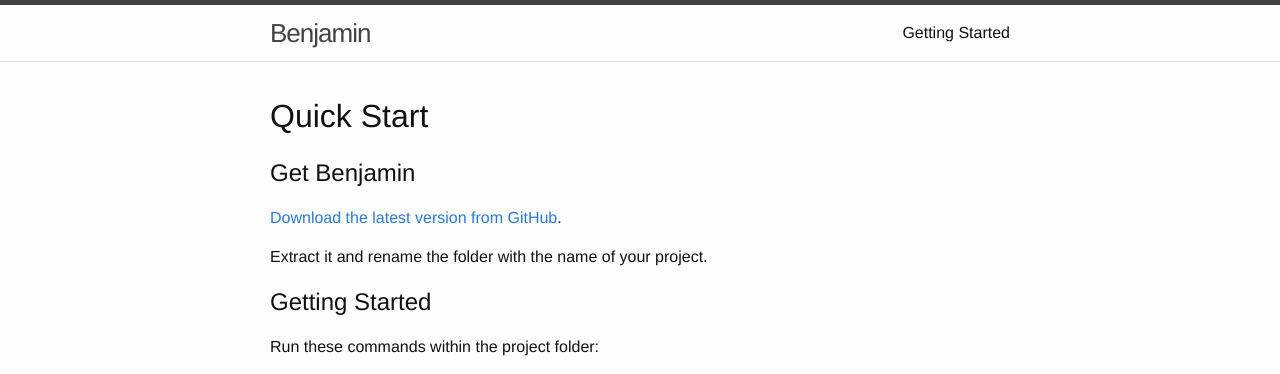
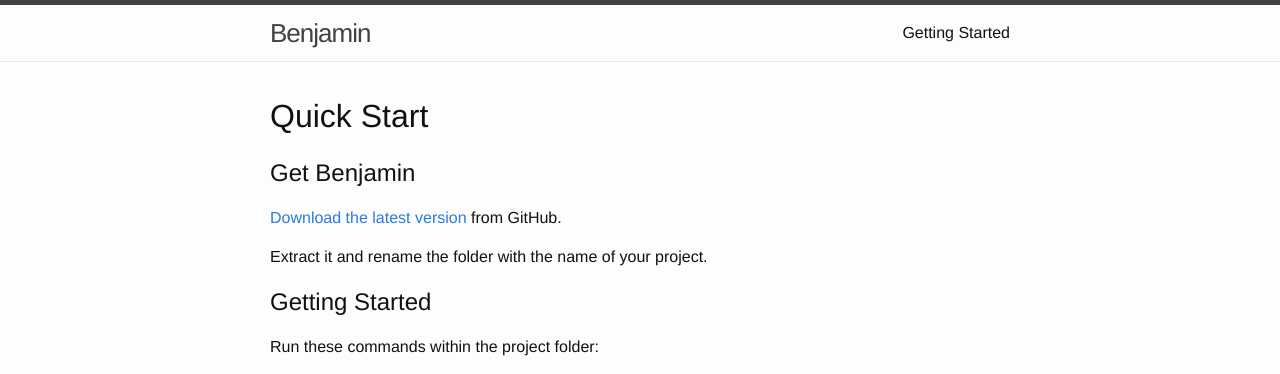
Before and after one commit to netgloo/benjamin_docs, a Jekyll site: the page built from index.md, in a window 1280 px wide. Shown: the top 374 px of the page. Built offline with Jekyll 4.4.1, drawn with Linux system fonts in a browser that asks for light colours.

```diff
--- a/index.md
+++ b/index.md
@@ -6,7 +6,7 @@ layout: default
 
 ## Get Benjamin
 
-[Download the latest version from GitHub](https://github.com/netgloo/benjamin/archive/master.zip).
+[Download the latest version](https://github.com/netgloo/benjamin/archive/master.zip) from GitHub.
 
 Extract it and rename the folder with the name of your project.
 
```
